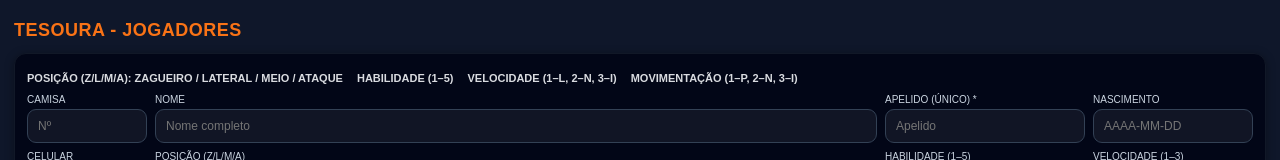
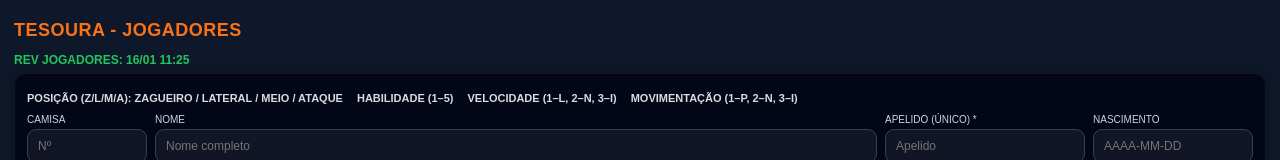
Before and after one commit to roteirods-byte/TESOURA-V6, a plain HTML site: page frontend/panels/jogadores.html in a window 1280 px wide. Shown: the top 160 px of the page. Drawn offline with Linux system fonts and the light colour scheme; no server answers.

Commit message:
Update jogadores.html

```diff
--- a/frontend/panels/jogadores.html
+++ b/frontend/panels/jogadores.html
@@ -117,7 +117,7 @@
 <body>
   <div class="container">
     <h1>TESOURA - JOGADORES</h1>
-
+<div style="color:#22c55e;font-weight:900;margin:6px 0">REV JOGADORES: 16/01 11:25</div>
     <div class="card">
       <!-- FORM -->
       <div class="no-print">
```
